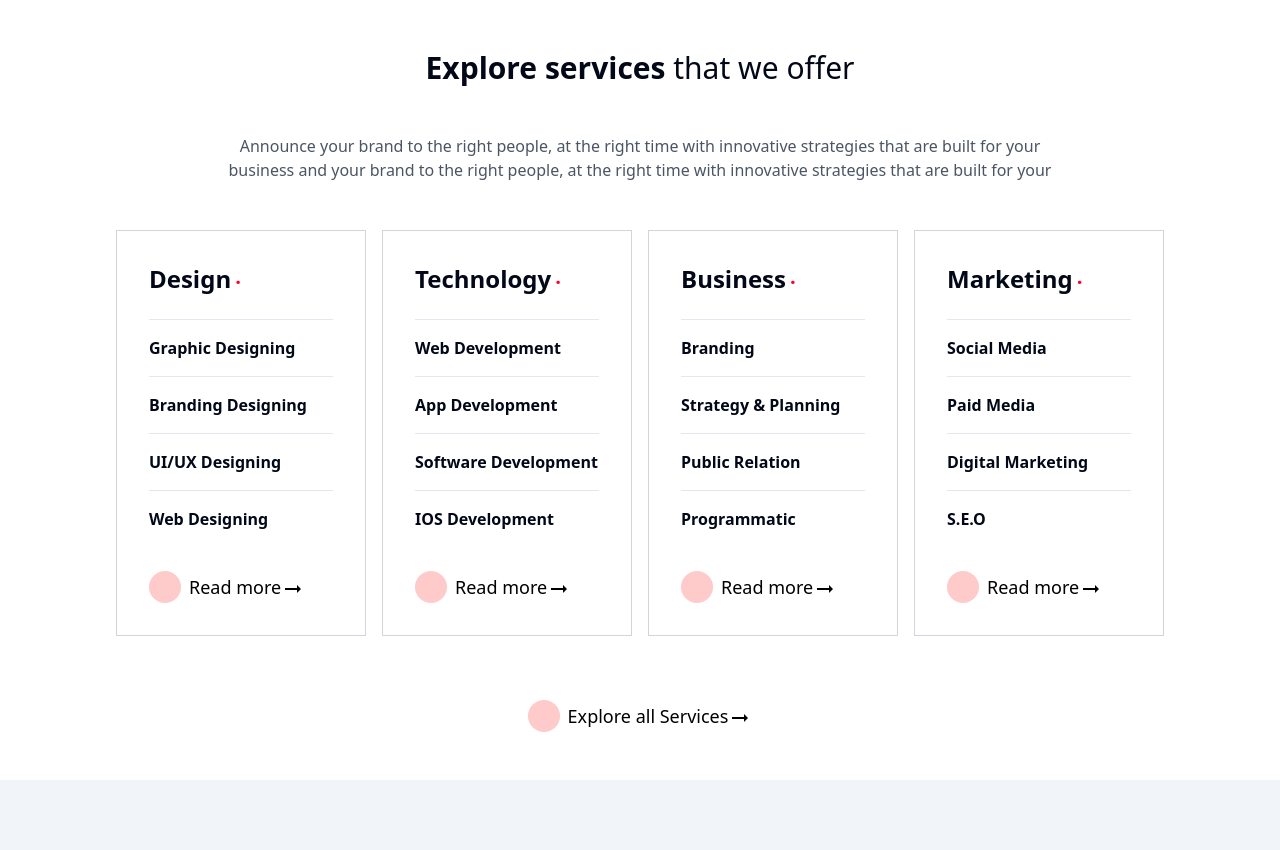
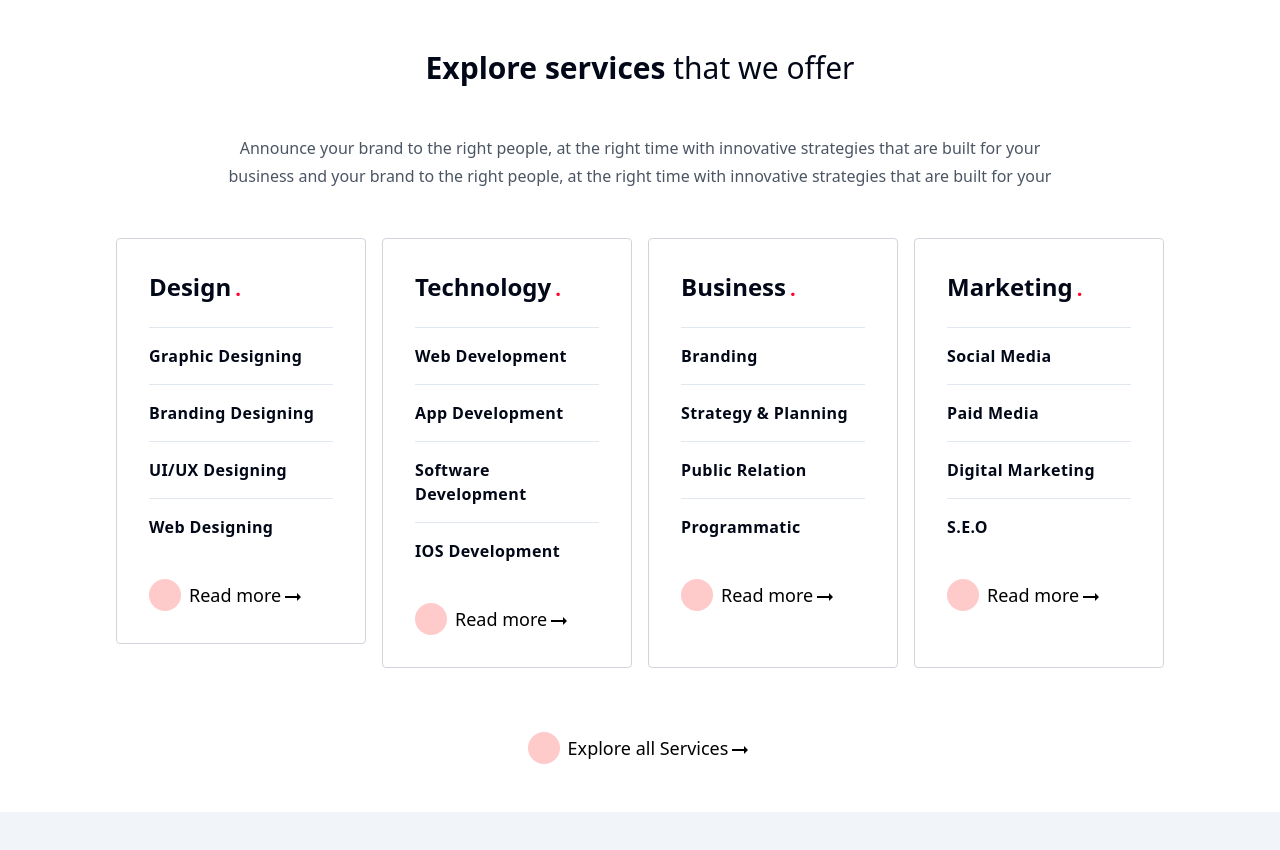
Before and after one commit to rkcoola792/media-dynox, a React (Vite) app: page / in a window 1280 px wide. Shown: the part 1260-2110 px from the top of the page. Built offline with nearby package versions, Linux system fonts and the light colour scheme.

Commit message:
section 3 compltted

```diff
--- a/src/components/Homepage/Cards.jsx
+++ b/src/components/Homepage/Cards.jsx
@@ -1,25 +1,42 @@
-import React from 'react'
+import React, { useState } from 'react'
 import Explore from './Explore';
 
 const Cards = ({title,first,second,third,fourth,color}) => {
+  const [hover,setHover]=useState(false)
   return (
-    <div className=" sm:w-[200px] xl:w-[250px] md:w-[350px]  flex flex-col  gap-6 border border-gray-300 px-8 py-8 cursor-pointer hover:bg-mainred hover:text-white transition duration-450 ease-out hover:ease-in">
-      <div className="flex gap-1 items-start">
-        <span className="text-xl lg:text-2xl font-semibold">{title}</span>
-        <span className="text-mainred text-xl font-extrabold ">.</span>
+    <div className=" w-[320px] sm:w-[200px] xl:w-[250px] md:w-[350px]  flex flex-col  gap-6 border border-gray-300 px-8 py-8 cursor-pointer hover:bg-mainred hover:text-white transition duration-450 ease-out hover:ease-in rounded-sm"
+    onMouseEnter={()=>setHover(true)}
+    onMouseLeave={()=>setHover(false)}
+    >
+
+      <div className="gap-1 items-start">
+        <span className=" text-3xl sm:text-xl lg:text-2xl font-semibold ">
+          {title}
+        </span>
+        <span className={`ml-1 text-${hover?"white":"mainred"}  text-xl font-extrabold `}>.</span>
       </div>
 
       <div className="subheading flex flex-col gap-4">
         <hr />
-        <h3 className="text-sm lg:text-base font-semibold">{first}</h3>
+        <h3 className="tracking-wide sm:text-sm lg:text-base font-semibold">
+          {first}
+        </h3>
         <hr />
-        <h3 className="text-sm lg:text-base font-semibold ">{second}</h3>
+        <h3 className="tracking-wide  sm:text-sm lg:text-base font-semibold ">
+          {second}
+        </h3>
         <hr />
-        <h3 className="text-sm lg:text-base font-semibold ">{third}</h3>
+        <h3 className="tracking-wide sm:text-sm lg:text-base font-semibold ">
+          {third}
+        </h3>
         <hr />
-        <h3 className="text-sm lg:text-base font-semibold ">{fourth}</h3>
+        <h3 className="tracking-wide sm:text-sm lg:text-base font-semibold ">
+          {fourth}
+        </h3>
       </div>
-      <Explore text="Read more" size="" color="" hoverColor="white"></Explore>
+      <div className="">
+        <Explore text="Read more" hoverColor="white" hover={hover}></Explore>
+      </div>
     </div>
   );
 }
--- a/src/components/Homepage/Explore.jsx
+++ b/src/components/Homepage/Explore.jsx
@@ -1,7 +1,7 @@
 import React from 'react'
 import ArrowRightAltIcon from "@mui/icons-material/ArrowRightAlt";
 import { motion} from "framer-motion"
-const Explore = ({ text, color, size, hoverColor }) => {
+const Explore = ({ text, color, size, hoverColor,hover }) => {
 
 
   color = color ? "white" : "black";
--- a/src/components/Homepage/Section3.jsx
+++ b/src/components/Homepage/Section3.jsx
@@ -4,11 +4,11 @@ import Explore from './Explore';
 
 const Section3 = () => {
   return (
-    <div className="section-3 flex flex-col items-center px-24 gap-12 mt-16">
-      <h1 className="text-3xl">
+    <div className="section-3 flex flex-col items-center sm:px-24 px-8 gap-12 mt-16">
+      <h1 className="text-3xl text-center">
         <span className="font-bold">Explore services </span> that we offer
       </h1>
-      <h3 className="w-[80%] text-center text-gray-600 text-base">
+      <h3 className="sm:w-[80%] text-center text-gray-600 text-base leading-7">
         Announce your brand to the right people, at the right time with
         innovative strategies that are built for your business and your brand to
         the right people, at the right time with innovative strategies that are
```
